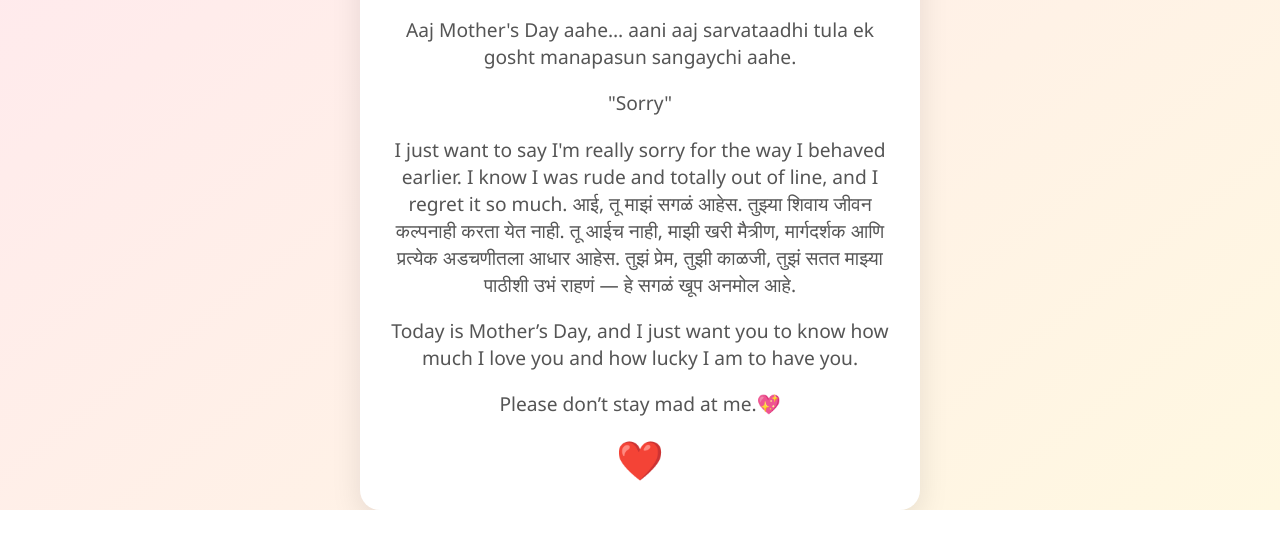
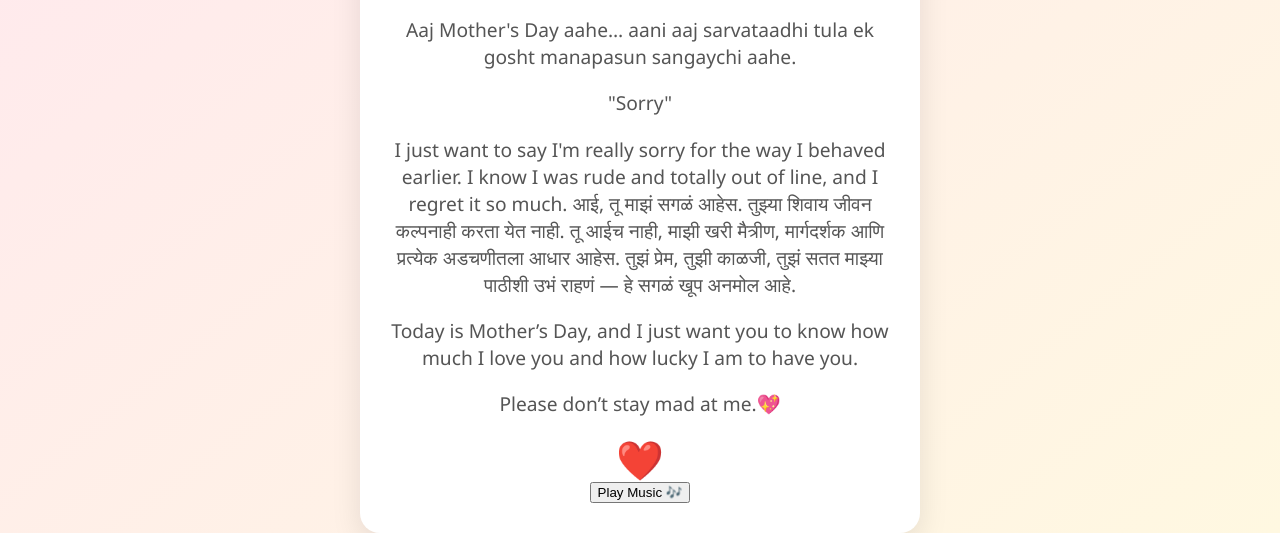
Before and after one commit to mrunal2425/my-website, a plain HTML site: page index.html in a window 1280 px wide. Shown: the part 486-1019 px from the top of the page. Before the commit the page ends 996 px from the top, so only its background shows below. Drawn offline with Linux system fonts and the light colour scheme.

Commit message:
Update index.html

```diff
--- a/index.html
+++ b/index.html
@@ -72,6 +72,7 @@
     <p>Today is Mother’s Day, and I just want you to know how much I love you and how lucky I am to have you. </p>
     <p>Please don’t stay mad at me.💖</p>
     <div class="heart">❤️</div>
+    <button class="play-button" onclick="document.getElementById('bgMusic').play()">Play Music 🎶</button>
   </div>
 
 </body>
```
